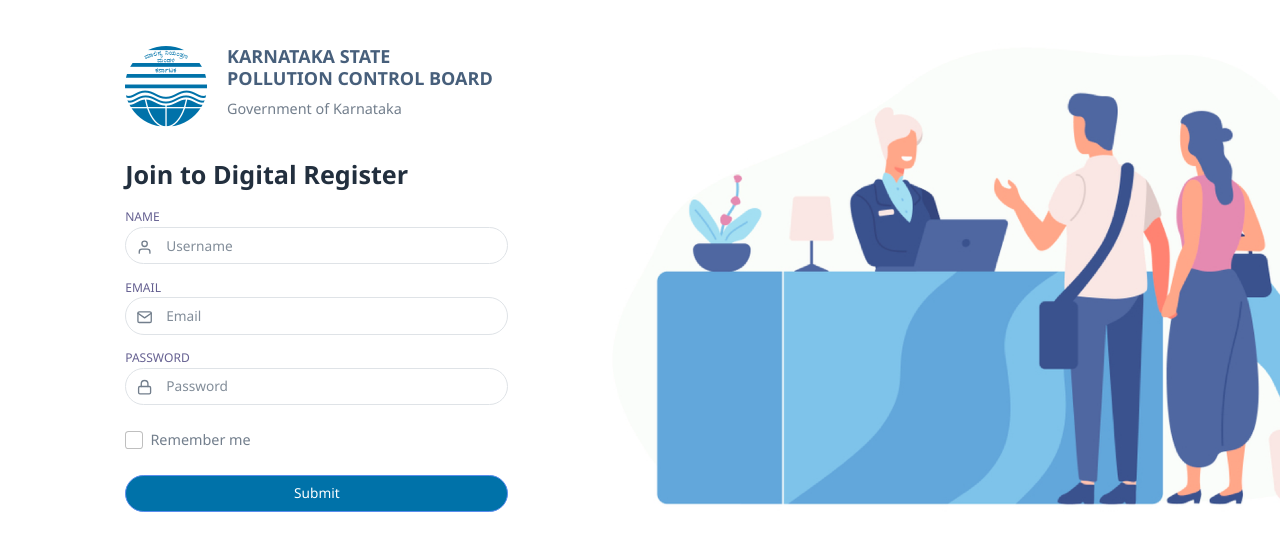
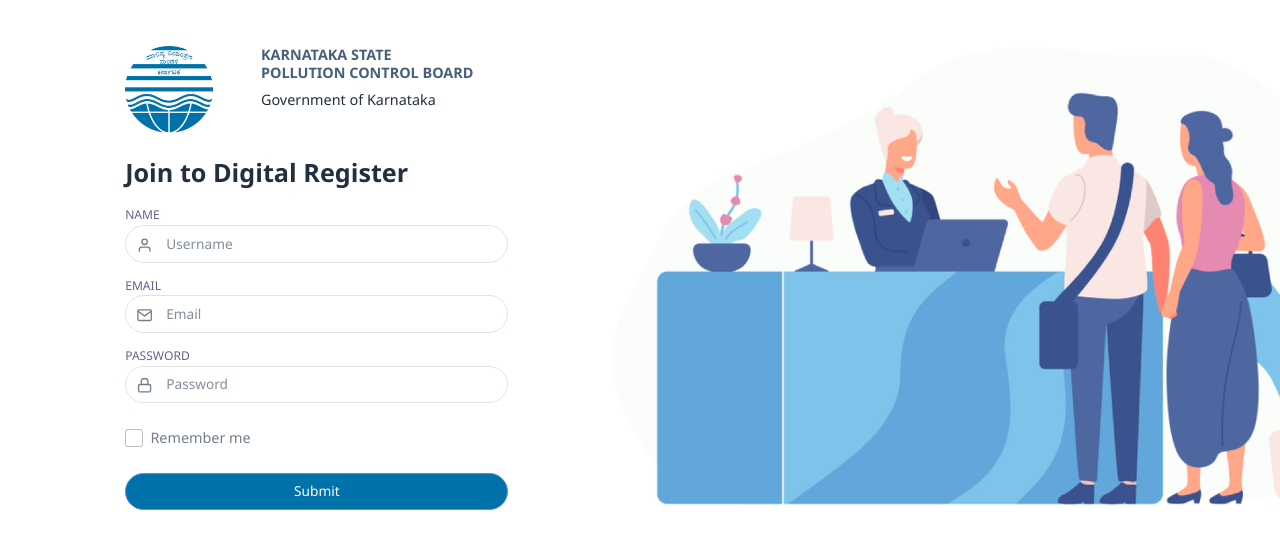
Before and after one commit to Ryandinulfatah12/upwork-rakesh, a plain HTML site: page register-page.html in a window 1280 px wide. Shown: the top 550 px of the page. Drawn offline with Linux system fonts and the light colour scheme.

```diff
--- a/register-page.html
+++ b/register-page.html
@@ -18,13 +18,14 @@
             <div class="col-md-5 col-sm-12">
                 <div class="card pt-4">
                     <div class="card-body">
-                        <div class="row mb-4">
+                        <div class="row mb-4 d-flex">
                             <div class="col-3">
-                                <img src="assets/images/favicon.png" class="img-thubmnail">
+                                <img src="assets/images/logo.png" width="89px" class="img-thubmnail">
                             </div>
-                            <div class="col-9">
-                                <h5 class="font-semibold">KARNATAKA STATE<br>POLLUTION CONTROL BOARD</h5>
-                                <p>Government of Karnataka</p>
+                            <div class="col clearfix"></div>
+                            <div class="col-8 d-inline">
+                                <h6 class="font-weight-bold">KARNATAKA STATE<br>POLLUTION CONTROL BOARD</h6>
+                                <p class="text-dark">Government of Karnataka</p>
                             </div>
                         </div>
                         <h3 class="mb-3 font-weight-bold text-dark">Join to Digital Register</h3>
```
Also changed, not shown: index.html (+1 -1 lines).
